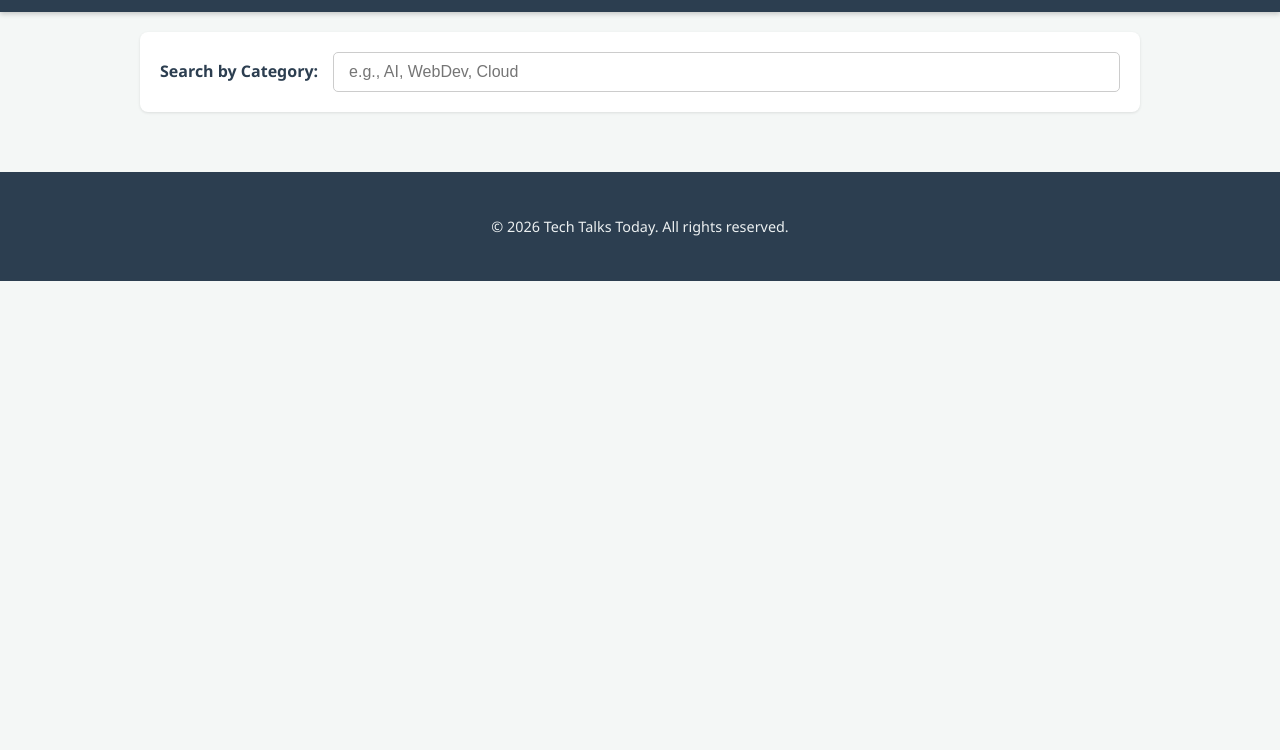
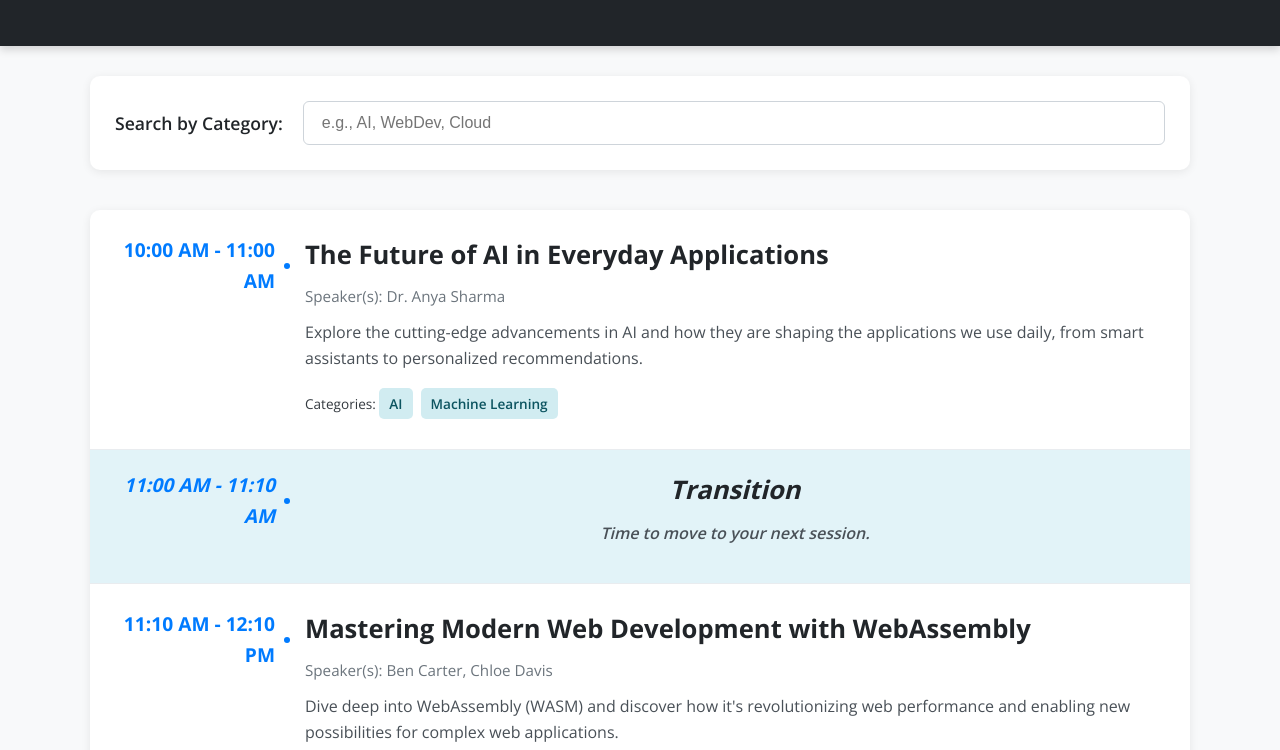
Before and after one commit to Max-chen-1126/Max-chen-1126-event-talks-app, a plain HTML site: page index.html in a window 1280 px wide. Shown: the part 158-908 px from the top of the page. Before the commit the page ends 800 px from the top, so only its background shows below. Drawn offline with nearby package versions, Linux system fonts and the light colour scheme.

Commit message:
Enhance overall aesthetic of the website

```diff
--- a/index.html
+++ b/index.html
@@ -5,141 +5,180 @@
     <meta name="viewport" content="width=device-width, initial-scale=1.0">
     <title>Tech Talks Today - Event Schedule</title>
     <style>
+        @import url('https://fonts.googleapis.com/css2?family=Open+Sans:wght@400;600;700&display=swap');
+
         body {
-            font-family: 'Segoe UI', Tahoma, Geneva, Verdana, sans-serif;
+            font-family: 'Open Sans', sans-serif;
             margin: 0;
-            background-color: #f4f7f6;
-            color: #333;
+            background-color: #f8f9fa; /* Lighter, softer background */
+            color: #343a40; /* Darker text for better contrast */
             line-height: 1.6;
         }
         header {
-            background-color: #2c3e50;
+            background-color: #212529; /* Deep charcoal */
             color: #ffffff;
-            padding: 1.5em 0;
+            padding: 2em 0; /* More padding */
             text-align: center;
-            box-shadow: 0 2px 5px rgba(0,0,0,0.2);
+            box-shadow: 0 4px 8px rgba(0,0,0,0.15); /* Softer, deeper shadow */
         }
         header h1 {
             margin: 0;
-            font-size: 2.5em;
+            font-size: 3em; /* Larger heading */
+            letter-spacing: -0.03em;
+            font-weight: 700;
+        }
+        header p {
+            font-size: 1.1em;
+            opacity: 0.9;
         }
         .container {
-            max-width: 1000px;
-            margin: 20px auto;
-            padding: 0 20px;
+            max-width: 1100px; /* Wider container */
+            margin: 30px auto; /* More vertical margin */
+            padding: 0 25px;
         }
         .search-section {
             background-color: #ffffff;
-            padding: 20px;
-            border-radius: 8px;
-            box-shadow: 0 1px 3px rgba(0,0,0,0.1);
-            margin-bottom: 30px;
+            padding: 25px;
+            border-radius: 10px; /* Larger border-radius */
+            box-shadow: 0 2px 10px rgba(0,0,0,0.08); /* Softer shadow */
+            margin-bottom: 40px;
             display: flex;
             align-items: center;
-            gap: 15px;
+            gap: 20px; /* More space between items */
         }
         .search-section label {
-            font-weight: bold;
-            color: #2c3e50;
+            font-weight: 600; /* Bolder label */
+            color: #212529;
+            font-size: 1.1em;
         }
         .search-section input[type="text"] {
             flex-grow: 1;
-            padding: 10px 15px;
-            border: 1px solid #ccc;
-            border-radius: 5px;
+            padding: 12px 18px; /* More padding */
+            border: 1px solid #ced4da; /* Softer border */
+            border-radius: 6px;
             font-size: 1em;
             outline: none;
+            transition: border-color 0.2s ease-in-out, box-shadow 0.2s ease-in-out; /* Smooth transition */
         }
         .search-section input[type="text"]:focus {
-            border-color: #3498db;
-            box-shadow: 0 0 0 2px rgba(52, 152, 219, 0.2);
+            border-color: #007bff; /* Accent blue */
+            box-shadow: 0 0 0 0.2rem rgba(0, 123, 255, 0.25); /* Accent shadow */
         }
         .schedule {
             background-color: #ffffff;
-            border-radius: 8px;
-            box-shadow: 0 1px 3px rgba(0,0,0,0.1);
+            border-radius: 10px;
+            box-shadow: 0 2px 10px rgba(0,0,0,0.08);
             overflow: hidden;
         }
         .schedule-item {
             display: flex;
-            border-bottom: 1px solid #eee;
-            padding: 20px;
+            border-bottom: 1px solid #e9ecef; /* Lighter border */
+            padding: 25px; /* More padding */
             align-items: flex-start;
         }
         .schedule-item:last-child {
             border-bottom: none;
         }
         .schedule-item.break {
-            background-color: #ecf0f1;
-            color: #555;
+            background-color: #e2f3f8; /* Light blue background for breaks */
+            color: #1e88e5; /* Accent blue for break text */
             font-style: italic;
             justify-content: center;
             text-align: center;
-            padding: 15px 20px;
+            padding: 20px 25px;
+            font-weight: 600;
         }
         .schedule-item.hidden {
             display: none;
         }
         .time-slot {
-            flex: 0 0 120px; /* Fixed width for time */
-            font-weight: bold;
-            color: #3498db;
-            font-size: 1.1em;
+            flex: 0 0 160px; /* Wider for time */
+            font-weight: 700;
+            color: #007bff; /* Accent blue */
+            font-size: 1.2em; /* Larger time font */
             text-align: right;
-            padding-right: 20px;
+            padding-right: 30px; /* More spacing */
+            position: relative;
+        }
+        .time-slot::after {
+            content: '';
+            position: absolute;
+            right: 15px;
+            top: 50%;
+            transform: translateY(-50%);
+            width: 6px;
+            height: 6px;
+            background-color: #007bff;
+            border-radius: 50%;
         }
         .talk-details {
             flex-grow: 1;
         }
         .talk-details h3 {
             margin-top: 0;
-            color: #2c3e50;
-            font-size: 1.4em;
-            margin-bottom: 5px;
+            color: #212529;
+            font-size: 1.6em; /* Larger talk title */
+            margin-bottom: 8px;
+            font-weight: 700;
         }
         .talk-details .speakers {
-            font-style: italic;
-            color: #7f8c8d;
-            margin-bottom: 10px;
+            font-style: normal; /* Remove italic */
+            color: #6c757d; /* Softer gray */
+            margin-bottom: 12px;
+            font-size: 0.95em;
         }
         .talk-details .categories {
-            margin-top: 10px;
-            font-size: 0.9em;
+            margin-top: 12px;
+            font-size: 0.85em;
         }
         .talk-details .category-tag {
-            background-color: #e0f2f7;
-            color: #2196f3;
-            padding: 4px 8px;
-            border-radius: 4px;
-            margin-right: 5px;
+            background-color: #d1ecf1; /* Light teal background */
+            color: #0c5460; /* Darker teal text */
+            padding: 5px 10px; /* More padding */
+            border-radius: 5px;
+            margin-right: 8px;
             display: inline-block;
             margin-bottom: 5px;
+            font-weight: 600;
         }
         .talk-details p {
             margin-top: 10px;
-            color: #666;
+            color: #495057; /* Medium gray */
         }
         footer {
             text-align: center;
-            padding: 2em 0;
-            margin-top: 30px;
-            background-color: #2c3e50;
-            color: #ecf0f1;
+            padding: 2.5em 0;
+            margin-top: 50px;
+            background-color: #212529;
+            color: #adb5bd; /* Lighter footer text */
             font-size: 0.9em;
+            box-shadow: 0 -2px 5px rgba(0,0,0,0.1);
         }
 
         @media (max-width: 768px) {
-            .schedule-item {
+            header h1 {
+                font-size: 2.5em;
+            }
+            .search-section {
                 flex-direction: column;
-                align-items: flex-start;
+                align-items: stretch;
             }
             .time-slot {
                 text-align: left;
                 padding-right: 0;
                 margin-bottom: 10px;
+                flex: none;
             }
-            header h1 {
-                font-size: 2em;
+            .time-slot::after {
+                display: none;
+            }
+            .schedule-item {
+                flex-direction: column;
+                align-items: flex-start;
+                padding: 20px;
+            }
+            .talk-details h3 {
+                font-size: 1.4em;
             }
         }
     </style>
@@ -174,42 +213,42 @@
                     category: ["AI", "Machine Learning"],
                     duration: 60, // minutes
                     description: "Explore the cutting-edge advancements in AI and how they are shaping the applications we use daily, from smart assistants to personalized recommendations."
-                },\
+                },
                 {
                     title: "Mastering Modern Web Development with WebAssembly",
                     speakers: ["Ben Carter", "Chloe Davis"],
                     category: ["Web Development", "Performance"],
                     duration: 60,
                     description: "Dive deep into WebAssembly (WASM) and discover how it's revolutionizing web performance and enabling new possibilities for complex web applications."
-                },\
+                },
                 {
                     title: "Cloud Native Architectures: A Deep Dive into Kubernetes",
                     speakers: ["Dr. Elena Petrova"],
                     category: ["Cloud", "DevOps", "Containers"],
                     duration: 60,
                     description: "Understand the principles of cloud-native design and get hands-on with Kubernetes for deploying, scaling, and managing containerized applications."
-                },\
+                },
                 {
                     title: "Cybersecurity Essentials for Developers",
                     speakers: ["Liam O'Connell"],
                     category: ["Security", "Development"],
                     duration: 60,
                     description: "Learn practical cybersecurity best practices and common vulnerabilities to build more secure software from the ground up."
-                },\
+                },
                 {
                     title: "Data Visualization: Telling Stories with Data",
                     speakers: ["Sophia Lee"],
                     category: ["Data Science", "Visualization"],
                     duration: 60,
                     description: "Unlock the power of data visualization to communicate complex insights effectively. We'll cover tools and techniques for compelling data storytelling."
-                },\
+                },
                 {
                     title: "Blockchain Beyond Crypto: Enterprise Applications",
                     speakers: ["Noah Jensen", "Isabella Rossi"],
                     category: ["Blockchain", "Enterprise"],
                     duration: 60,
                     description: "Move beyond cryptocurrency and discover how blockchain technology is being adopted in various enterprise settings for supply chain, identity, and more."
-                }\
+                }
             ];
 
             const eventStartTime = new Date();
```
